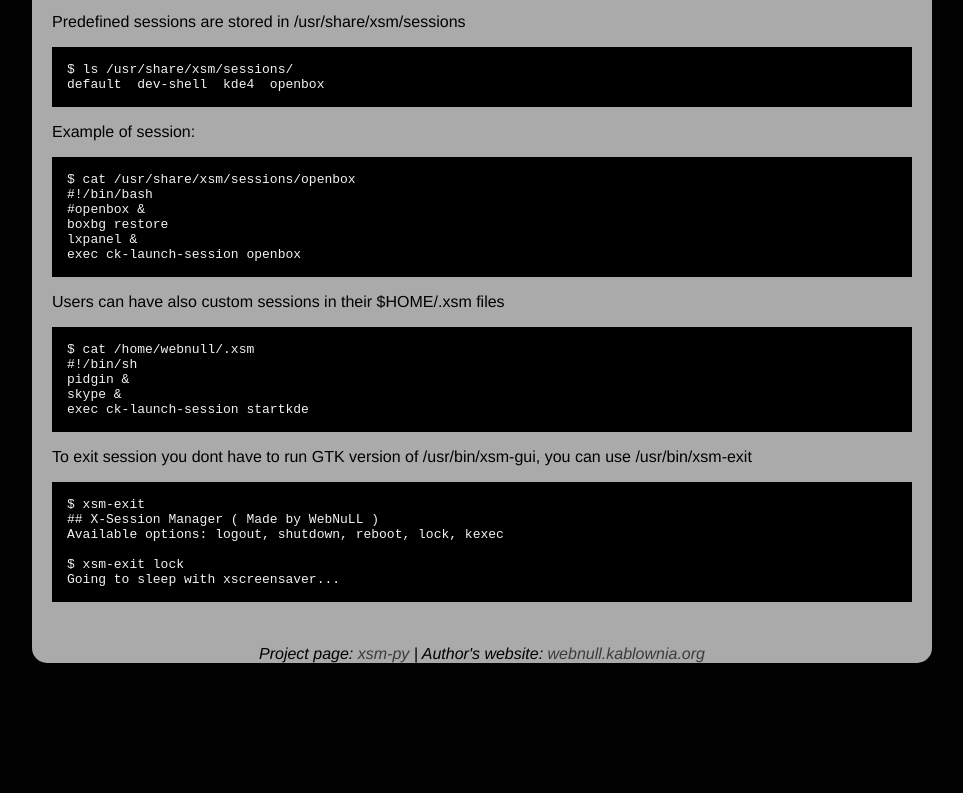
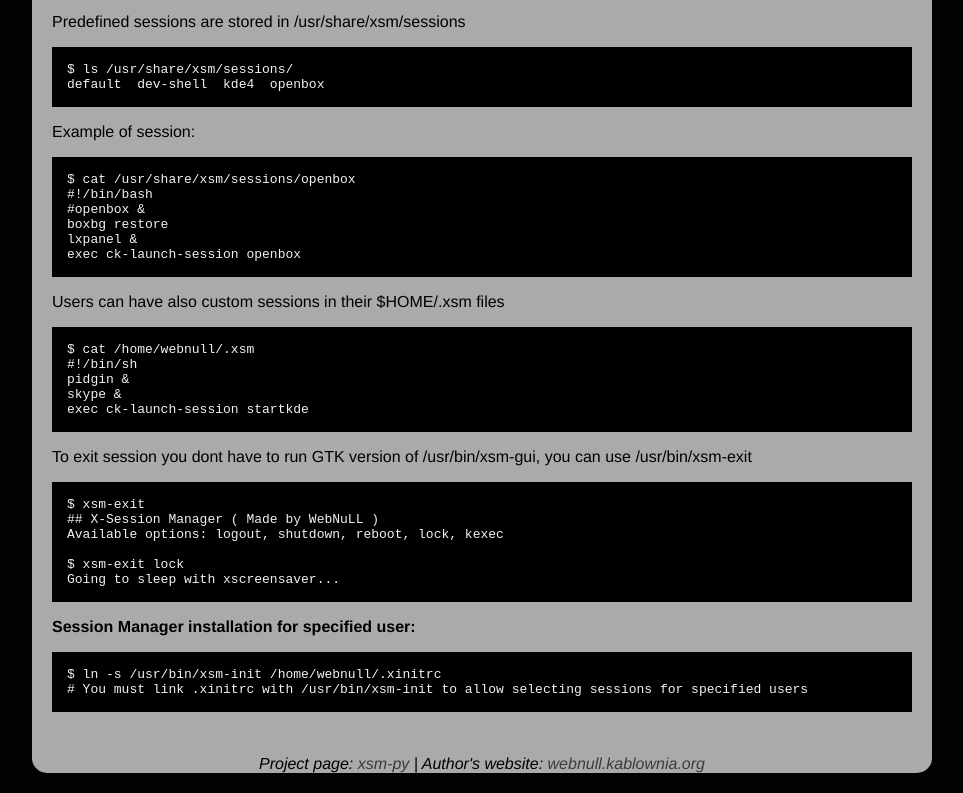
Before and after one commit to webnull-archived-projects/xsm-py, a plain HTML site: page index.html in a window 1280 px wide. Shown: the part 836-1629 px from the top of the page, without its empty margins (158-1121 px from the left). Before the commit the page ends 1519 px from the top, so only its background shows below. Drawn offline with Linux system fonts and the light colour scheme.

Commit message:
Added instalation instructions

```diff
--- a/index.html
+++ b/index.html
@@ -128,6 +128,10 @@ Available options: logout, shutdown, reboot, lock, kexec
 $ xsm-exit lock
 Going to sleep with xscreensaver...
 </pre>
+            <p><b>Session Manager installation for specified user:</b></p>
+<pre>$ ln -s /usr/bin/xsm-init /home/webnull/.xinitrc
+# You must link .xinitrc with /usr/bin/xsm-init to allow selecting sessions for specified users
+</pre>
 
             <div class="footer">
                 Project page: <a href="https://github.com/webnull/xsm-py" style="text-decoration: none;">xsm-py</a> | Author's website: <a href="http://webnull.kablownia.org" style="text-decoration: none;">webnull.kablownia.org</a>
```
